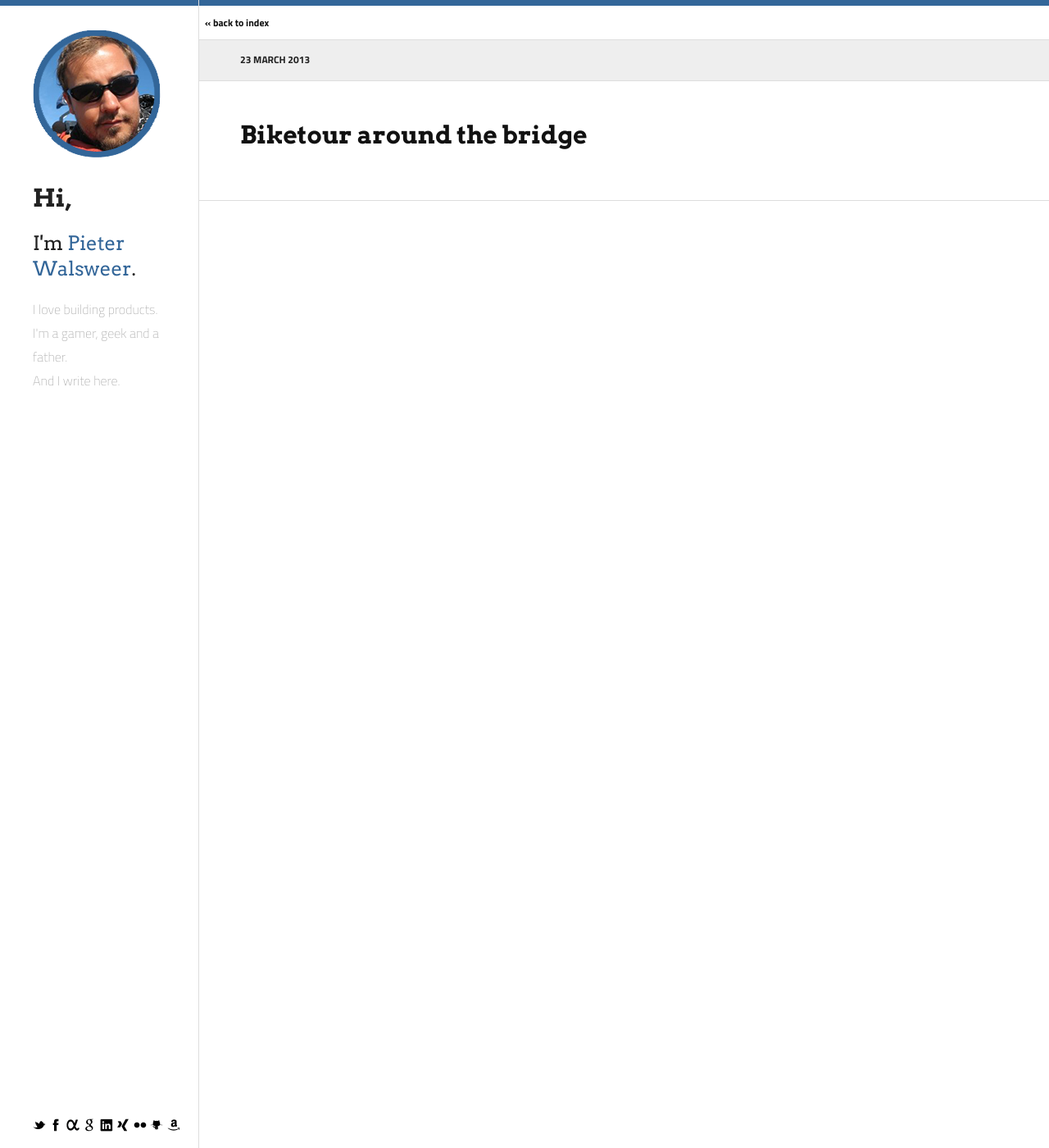
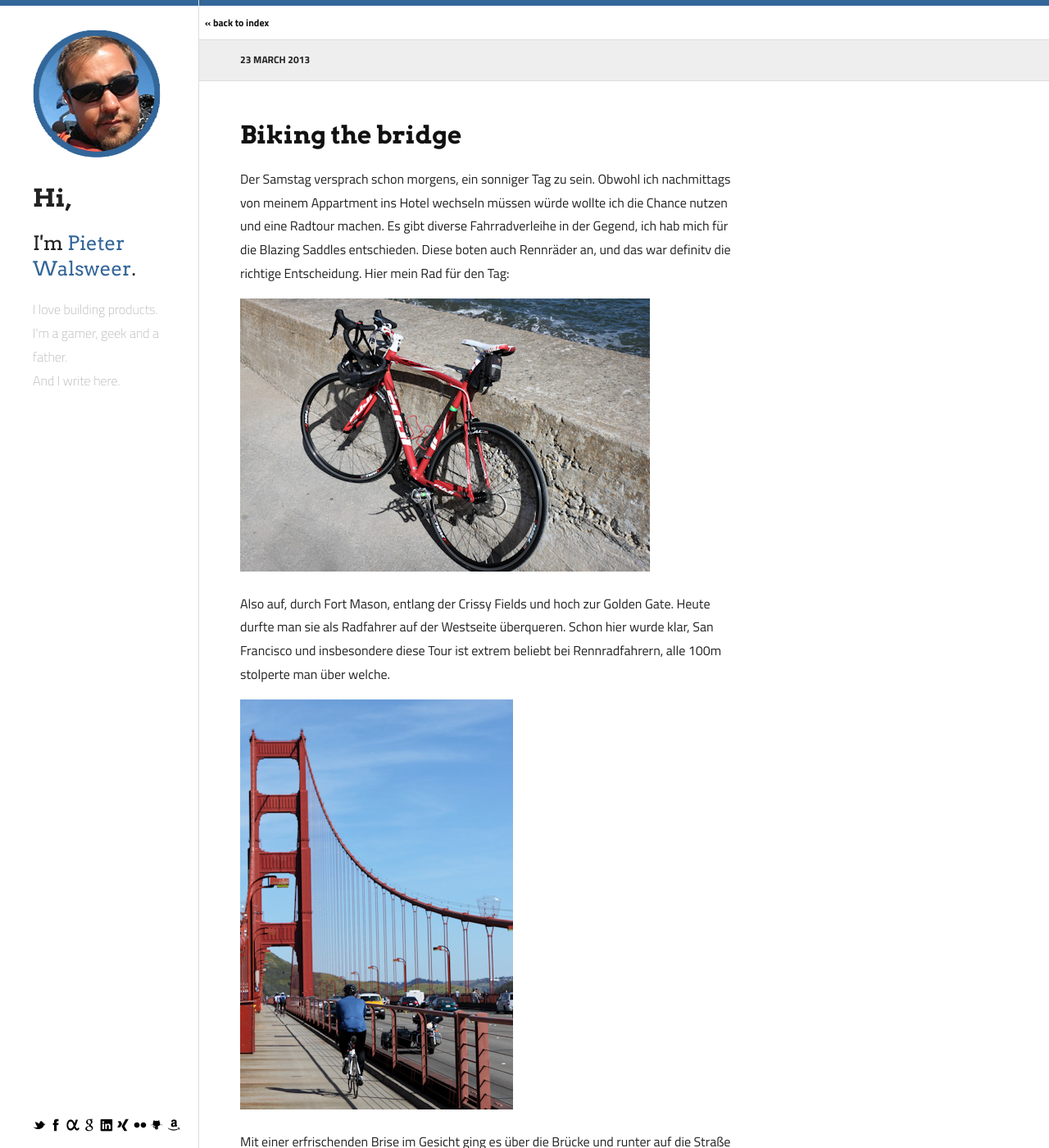
Before and after one commit to neXter/nexter.github.com, a Jekyll site: the page built from blogs/sfo-2013/_posts/2013-03-23-day-8-part-1.md, in a window 1280 px wide and 1400 px high. Shown: the whole window at 82% size. Built offline with Jekyll 4.4.1, drawn with Linux system fonts in a browser that asks for light colours; Markdown is read by kramdown in place of the engine named in the settings; some of the changed text lies outside the part shown.

Commit message:
added Day 8

```diff
--- a/blogs/sfo-2013/_posts/2013-03-23-day-8-part-1.md
+++ b/blogs/sfo-2013/_posts/2013-03-23-day-8-part-1.md
@@ -1,5 +1,55 @@
 ---
 layout: post
 category: sfo-2013
-title: "Biketour around the bridge"
+title: "Biking the bridge"
 ---
+
+Der Samstag versprach schon morgens, ein sonniger Tag zu sein. Obwohl ich nachmittags von meinem Appartment ins Hotel wechseln müssen würde wollte ich die Chance nutzen und eine Radtour machen. Es gibt diverse Fahrradverleihe in der Gegend, ich hab mich für die Blazing Saddles entschieden. Diese boten auch Rennräder an, und das war definitv die richtige Entscheidung. Hier mein Rad für den Tag:
+
+![Mein Rad für einen Tag](/images-blog/sfo-2013/20130323_1.jpg)
+
+Also auf, durch Fort Mason, entlang der Crissy Fields und hoch zur Golden Gate. Heute durfte man sie als Radfahrer auf der Westseite überqueren. Schon hier wurde klar, San Francisco und insbesondere diese Tour ist extrem beliebt bei Rennradfahrern, alle 100m stolperte man über welche.
+
+![Auf der Golden Gate](/images-blog/sfo-2013/20130323_2.jpg)
+
+Mit einer erfrischenden Brise im Gesicht ging es über die Brücke und runter auf die Straße Richtung Sausalito. Unterwegs konnte man die Bridge auch mal von der anderen Seite betrachten.
+
+![Golden Gate von der anderen Seite](/images-blog/sfo-2013/20130323_3.jpg)
+
+Von unterwegs hab ich nicht wirklich viele Photos, das liegt in der Natur der Fahrrad-fahren-Sache, hier ein paar Schnappschüsse...
+
+![Unterwegs rund um Sausalito](/images-blog/sfo-2013/20130323_4.jpg)
+
+![Unterwegs nach Tiberion](/images-blog/sfo-2013/20130323_5.jpg)
+
+![Unterwegs nach Tiberion](/images-blog/sfo-2013/20130323_7.jpg)
+
+Wie in der [Karte](/blogs/sfo-2013/2013/03/23/day-8-map/) zu sehen bin ich einmal rund um die Bucht bis nach Tiberion gefahren, das ganze hat ca. 3h gedauert. Die Stadt ist voller Prunk und Pömp - schon Sausalito war nicht ohne.
+
+![Luxus in Tiberion](/images-blog/sfo-2013/20130323_8.jpg)
+
+Dafür wird man nochmal mit einem wunderbaren Blick über die Bucht samt Bridge belohnt.
+
+![Ausblick auf die Bridge](/images-blog/sfo-2013/20130323_6.jpg)
+
+Bevor die Fähre fuhr hatte ich noch Zeit für ein entspanntes Sandwich-Lunch in der Sonne.
+
+![Lunch-Break](/images-blog/sfo-2013/20130323_9.jpg)
+
+Dass ich nicht der einzige (Renn-)Radfahrer hier war zeigt der Bauch der Fähre auf der Rückfahrt Richtung SFO.
+
+![Räder auf der Fähre](/images-blog/sfo-2013/20130323_12.jpg)
+
+Die Fährenroute führte nochmal an Alcatraz vorbei und gab einen schöneren Blick auf die Insel mit all den Anlagen.
+
+![Alcatraz von der anderen Seite](/images-blog/sfo-2013/20130323_11.jpg)
+
+Nach Ankunft hab ich das Rad abgegeben und bin zurück ins Appartment. Meine Koffer hatte ich schon morgens gepackt, mit dem Taxi ging's dann nach Downtown ins Hotel. Das Hotel Bijou hat alles im Movie-Thema dekoriert und jeder Raum hat den Namen eines Hollywood-Films, vor allem solche die in SFO gedreht wurden. Meine hat der wundervollen Namen...
+
+![Mein Zimmer im Hotel](/images-blog/sfo-2013/20130323_13.jpg)
+
+[Cujo](http://www.imdb.com/title/tt0085382/) war jetzt allerdings alles andere als ein lustiger oder glücklicher Film, ich hoffe das hat keine Auswirkungen auf meinen Schlaf hier…
+
+Zum Abschluss nochmal was für Ben:
+
+![Feuerwehr!](/images-blog/sfo-2013/20130323_10.jpg)
```
